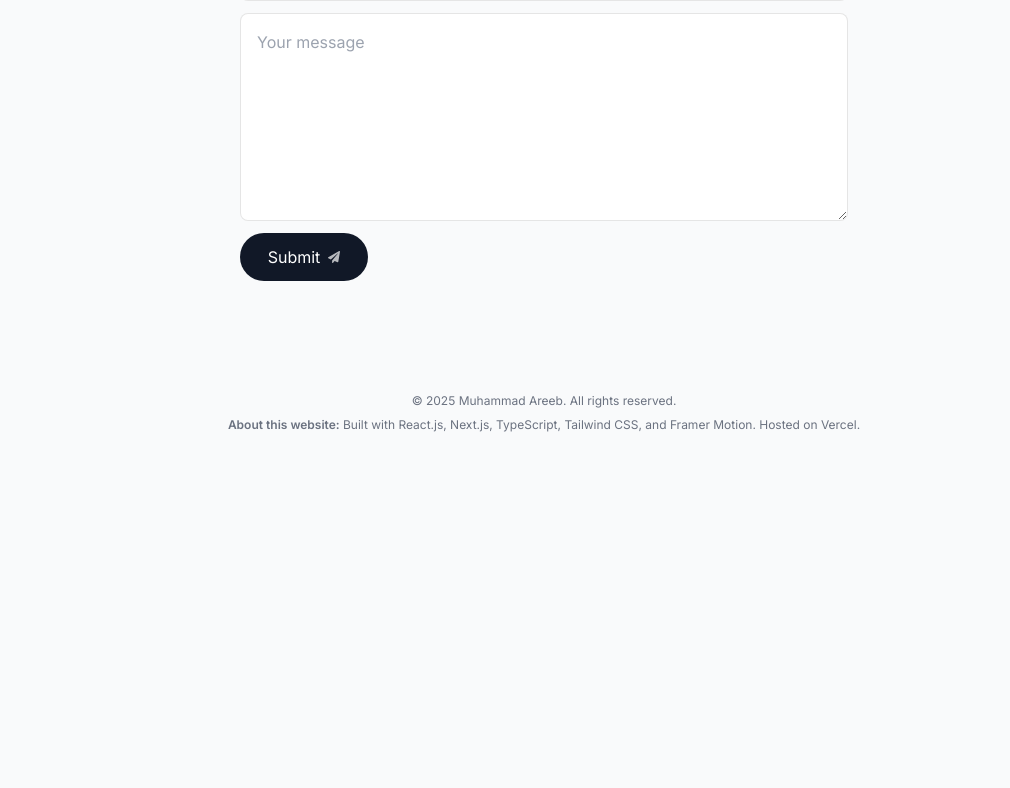
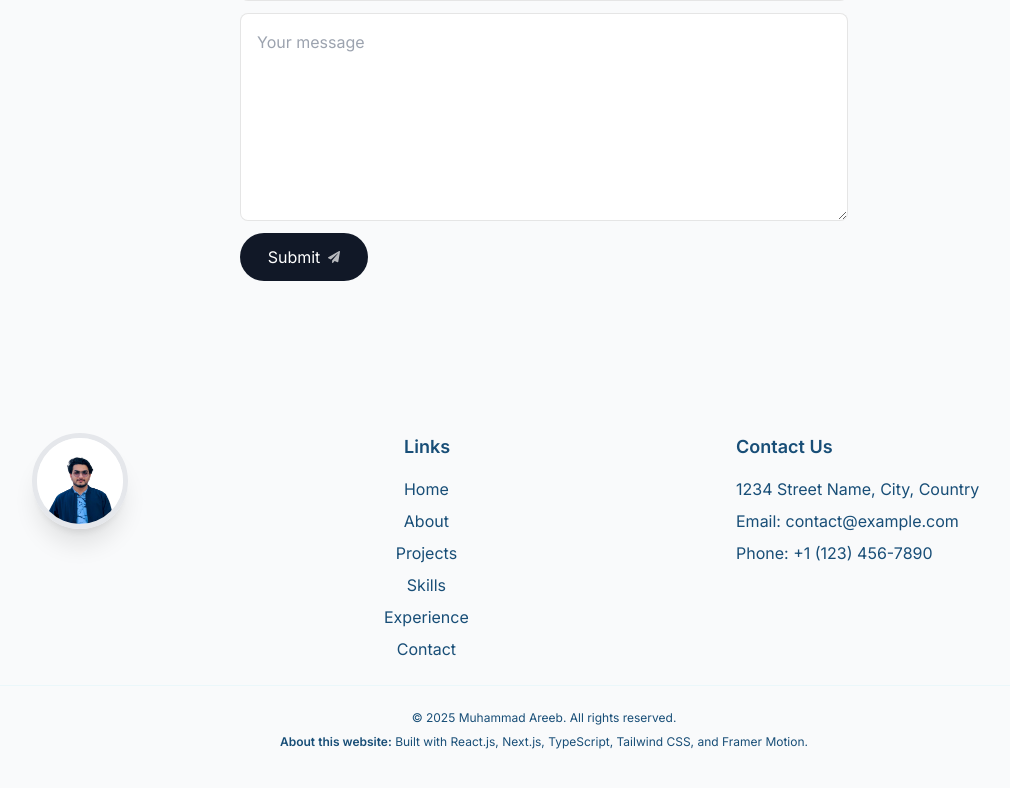
Before and after one commit to muhammadareeb01/businessportfolio, a Next.js app: page / in a window 1280 px wide. Shown: the part 3873-4661 px from the top of the page, without its empty margins (96-1106 px from the left). Before the commit the page ends 4346 px from the top, so only its background shows below. Built offline with nearby package versions, Linux system fonts and the light colour scheme; no server answers.

Commit message:
'updatedddd'

```diff
--- a/components/footer.tsx
+++ b/components/footer.tsx
@@ -1,15 +1,65 @@
 import React from "react";
-
+import { links } from "@/lib/data";
+import Image from "next/image";
+import myLogo from "@/public/myimage.png";
 export default function Footer() {
   return (
-    <footer className="mb-10 px-4 text-center text-gray-500">
-      <small className="mb-2 block text-xs">
-        &copy; 2025 Muhammad Areeb. All rights reserved.
-      </small>
-      <p className="text-xs">
-        <span className="font-semibold">About this website:</span> Built with{" "}
-        React.js, Next.js, TypeScript, Tailwind CSS, and Framer Motion. Hosted on Vercel.
-      </p>
+    <footer className=" py-10 px-4 text-center ">
+      <div className="grid grid-cols-1 sm:grid-cols-2 md:grid-cols-3 gap-8 max-w-5xl mx-auto mb-6">
+        <div className="flex flex-col items-start">
+          <div className="text-2xl font-bold  mb-4">
+            <Image
+              src={myLogo}
+              alt="Profile picture"
+              width="192"
+              height="192"
+              quality="95"
+              priority={true}
+              className="h-24 w-24 rounded-full object-cover border-[0.35rem]  shadow-xl"
+            />
+          </div>
+        </div>
+        <div className="flex flex-col items-start">
+          <h3 className="text-lg font-semibold  ml-5 mb-4">Links</h3>
+          <ul className="space-y-2">
+            {links.map((link) => (
+              <li key={link.hash}>
+                <a
+                  href={link.hash}
+                  className=" hover:text-[#00b4d8] transition-colors duration-300"
+                >
+                  {link.name}
+                </a>
+              </li>
+            ))}
+          </ul>
+        </div>
+
+        <div className="flex flex-col items-start">
+          <h3 className="text-lg font-semibold  mb-4">Contact Us</h3>
+          <p className=" mb-2">1234 Street Name, City, Country</p>
+          <p className=" mb-2">
+            Email:{" "}
+            <a
+              href="mailto:contact@example.com"
+              className=" hover:text-[#00b4d8] transition-colors duration-300"
+            >
+              contact@example.com
+            </a>
+          </p>
+          <p className="">Phone: +1 (123) 456-7890</p>
+        </div>
+      </div>
+
+      <div className="border-t border-[#caf0f8]/30 pt-6">
+        <small className="block text-xs  mb-2">
+          © 2025 Muhammad Areeb. All rights reserved.
+        </small>
+        <p className="text-xs ">
+          <span className="font-semibold">About this website:</span> Built with{" "}
+          React.js, Next.js, TypeScript, Tailwind CSS, and Framer Motion.
+        </p>
+      </div>
     </footer>
   );
 }
```
